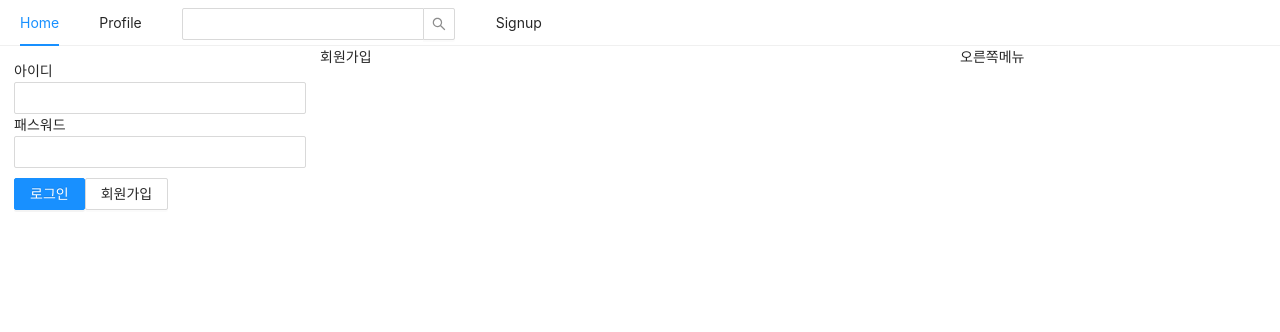
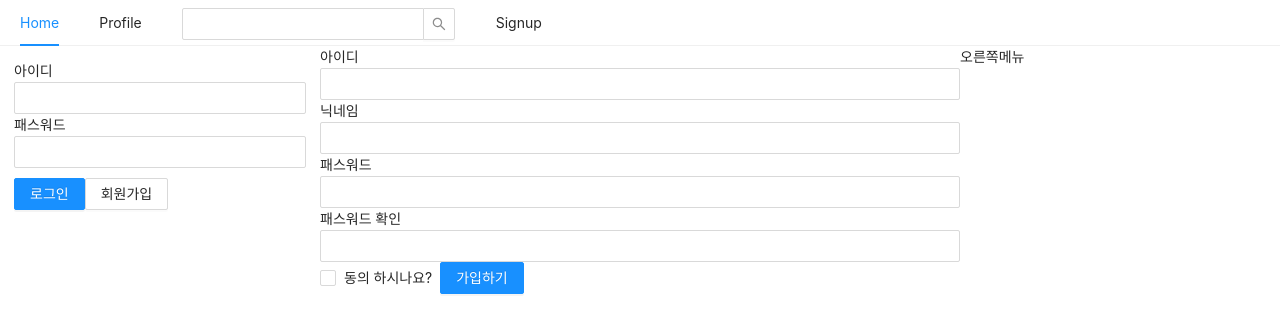
Before and after one commit to jinist94/react-node-bird, a Next.js app: page /signup in a window 1280 px wide. Shown: the top 332 px of the page. Built offline with nearby package versions, Linux system fonts and the light colour scheme.

Commit message:
feat: Signup 컴포넌트 추가

```diff
--- /dev/null
+++ b/components/hooks/useInput.js
@@ -0,0 +1,9 @@
+import { useState, useCallback } from "react";
+
+export default (initialValue) => {
+  const [value, setValue] = useState(initialValue);
+  const handler = useCallback((e) => {
+    setValue(e.target.value);
+  }, []);
+  return [value, handler];
+};
--- a/pages/signup.js
+++ b/pages/signup.js
@@ -1,14 +1,92 @@
 import Head from "next/head";
-import React from "react";
+import React, { useCallback, useState } from "react";
 import AppLayout from "../components/AppLayout";
+import { Form, Input, Checkbox, Button } from "antd";
+import useInput from "../components/hooks/useInput";
 
 const Signup = () => {
+  const [id, onChangeId] = useInput("");
+  const [nickname, onChangeNickname] = useInput("");
+  const [password, onChangePassword] = useInput("");
+  const [passwordConfirm, setPasswordConfirm] = useState("");
+  const [passwordError, setPasswordError] = useState(false);
+  const [term, setTerm] = useState(false);
+  const [termError, setTermError] = useState(false);
+
+  const onChangePasswordConfirm = useCallback(
+    (e) => {
+      setPasswordConfirm(e.target.value);
+      setPasswordError(e.target.value !== password);
+    },
+    [password]
+  );
+  const onChangeTerm = (e) => {
+    setTerm(e.target.checked);
+    setTermError(false);
+  };
+
+  const onSubmit = useCallback(() => {
+    if (password !== passwordConfirm) {
+      return passwordError(true);
+    }
+    if (!term) {
+      setTermError(true);
+    }
+    console.log(id, password, nickname);
+  }, []);
   return (
     <AppLayout>
       <Head>
         <title>회원가입</title>
       </Head>
-      <div>회원가입</div>
+      <Form onFinish={onSubmit}>
+        <div>
+          <label htmlFor="user-id">아이디</label>
+          <br />
+          <Input name="user-id" value={id} onChange={onChangeId} required />
+        </div>
+        <div>
+          <label htmlFor="user-id">닉네임</label>
+          <br />
+          <Input
+            name="user-nickname"
+            value={nickname}
+            onChange={onChangeNickname}
+            required
+          />
+        </div>
+        <div>
+          <label htmlFor="user-password">패스워드</label>
+          <br />
+          <Input
+            name="user-password"
+            value={password}
+            type="password"
+            onChange={onChangePassword}
+            required
+          />
+        </div>
+
+        <div>
+          <label htmlFor="user-password">패스워드 확인</label>
+          <br />
+          <Input
+            name="user-passwordConfirm"
+            type="password"
+            value={passwordConfirm}
+            onChange={onChangePasswordConfirm}
+            required
+          />
+        </div>
+        {passwordError && <div>비밀번호가 일치하지 않습니다.</div>}
+        <Checkbox name="user-term" checked={term} onChange={onChangeTerm}>
+          동의 하시나요?
+        </Checkbox>
+        {termError && <div>약관에 동의해주세요.</div>}
+        <Button type="primary" htmlType="submit">
+          가입하기
+        </Button>
+      </Form>
     </AppLayout>
   );
 };
```
